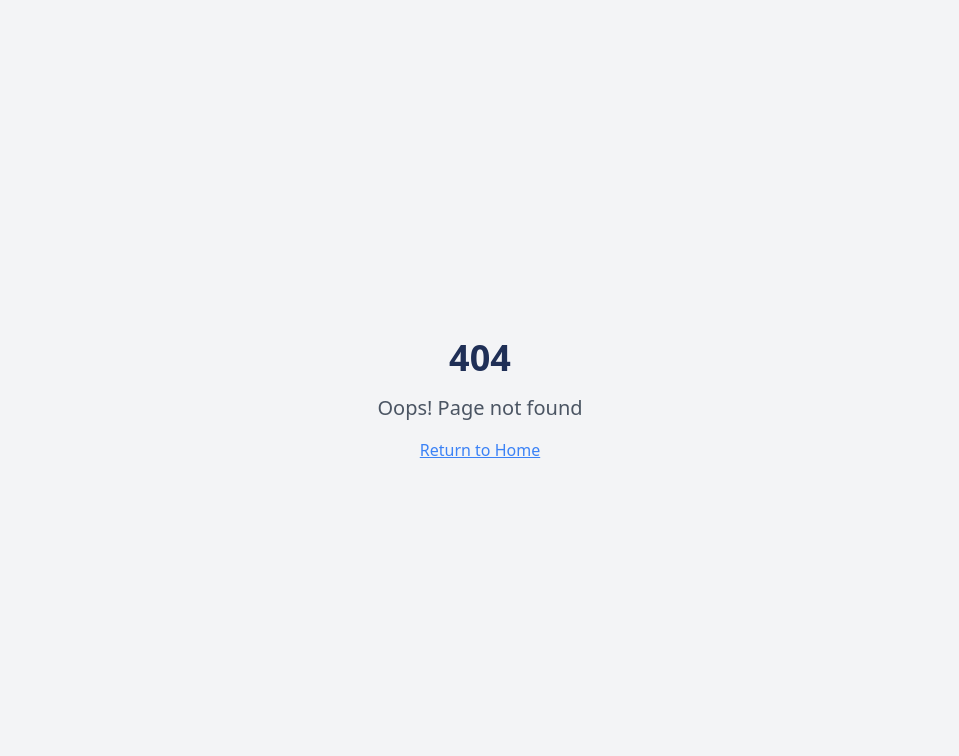
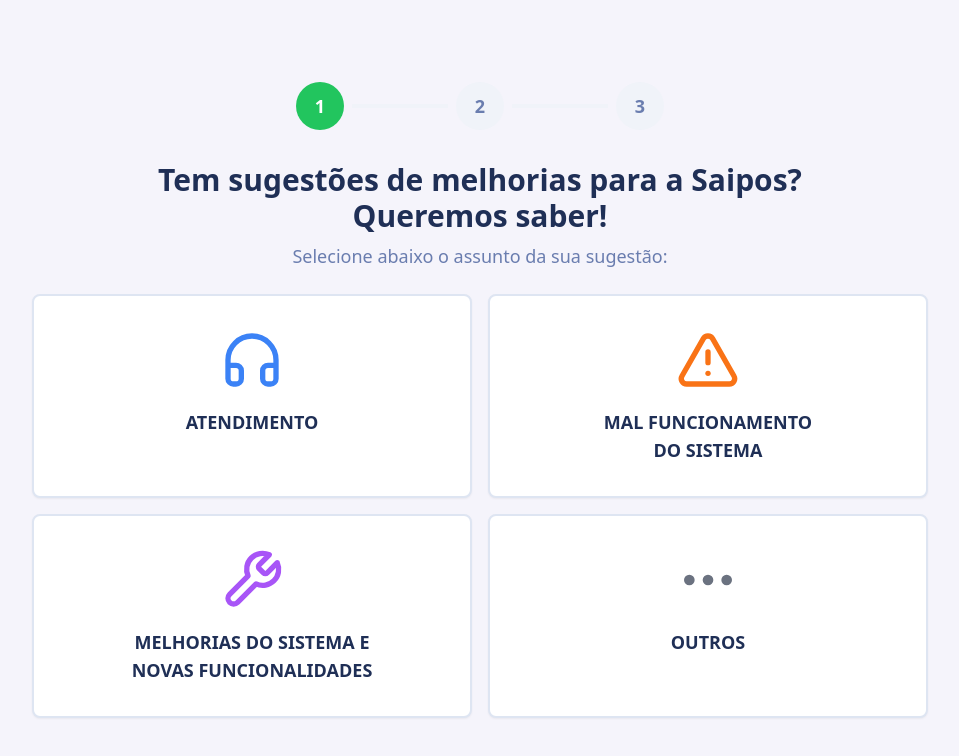
Before and after one commit to igordasaipos/caixinhadesugestoes, a React (Vite) app: page /sugestao in a window 1280 px wide. Before the commit this address had no page. Shown: the top 756 px of the page, without its empty margins (160-1119 px from the left). Built offline with nearby package versions, Linux system fonts and the light colour scheme.

Commit message:
feat: Create new route for improvement submission

```diff
--- a/src/App.tsx
+++ b/src/App.tsx
@@ -5,6 +5,7 @@ import { QueryClient, QueryClientProvider } from "@tanstack/react-query";
 import { BrowserRouter, Routes, Route } from "react-router-dom";
 import Index from "./pages/Index";
 import N8nConfig from "./pages/N8nConfig";
+import SuggestionV2 from "./pages/SuggestionV2";
 import NotFound from "./pages/NotFound";
 
 const queryClient = new QueryClient();
@@ -17,6 +18,7 @@ const App = () => (
       <BrowserRouter>
         <Routes>
           <Route path="/" element={<Index />} />
+          <Route path="/sugestao" element={<SuggestionV2 />} />
           <Route path="/config/n8n" element={<N8nConfig />} />
           {/* ADD ALL CUSTOM ROUTES ABOVE THE CATCH-ALL "*" ROUTE */}
           <Route path="*" element={<NotFound />} />
--- /dev/null
+++ b/src/pages/SuggestionV2.tsx
@@ -0,0 +1,295 @@
+import { useState } from "react";
+import { Card, CardContent } from "@/components/ui/card";
+import { Button } from "@/components/ui/button";
+import { Textarea } from "@/components/ui/textarea";
+import { Input } from "@/components/ui/input";
+import { Headphones, AlertTriangle, Wrench, MoreHorizontal, ArrowLeft, ArrowRight } from "lucide-react";
+import { supabase } from "@/integrations/supabase/client";
+import { useToast } from "@/hooks/use-toast";
+
+type Category = "atendimento" | "mal-funcionamento" | "melhorias" | "outros" | null;
+
+interface FormData {
+  category: Category;
+  suggestion: string;
+  name: string;
+  email: string;
+  phone: string;
+}
+
+const SuggestionV2 = () => {
+  const [currentStep, setCurrentStep] = useState(1);
+  const [formData, setFormData] = useState<FormData>({
+    category: null,
+    suggestion: "",
+    name: "",
+    email: "",
+    phone: "",
+  });
+  const [isSubmitting, setIsSubmitting] = useState(false);
+  const { toast } = useToast();
+
+  const categories = [
+    {
+      id: "atendimento" as const,
+      title: "ATENDIMENTO",
+      icon: Headphones,
+      color: "text-blue-500",
+    },
+    {
+      id: "mal-funcionamento" as const,
+      title: "MAL FUNCIONAMENTO\nDO SISTEMA",
+      icon: AlertTriangle,
+      color: "text-orange-500",
+    },
+    {
+      id: "melhorias" as const,
+      title: "MELHORIAS DO SISTEMA E\nNOVAS FUNCIONALIDADES",
+      icon: Wrench,
+      color: "text-purple-500",
+    },
+    {
+      id: "outros" as const,
+      title: "OUTROS",
+      icon: MoreHorizontal,
+      color: "text-gray-500",
+    },
+  ];
+
+  const handleCategorySelect = (categoryId: Category) => {
+    setFormData(prev => ({ ...prev, category: categoryId }));
+    setCurrentStep(2);
+  };
+
+  const handleSubmit = async () => {
+    setIsSubmitting(true);
+
+    try {
+      const { error } = await supabase.from("suggestions").insert({
+        suggestion: `[${formData.category}] ${formData.suggestion}`,
+        visitor_id: "v2-flow",
+        account_id: "direct-submission",
+        user_full_name: formData.name,
+        user_email: formData.email,
+        store_phone1: formData.phone,
+        contact_value: formData.email,
+        preferred_contact_method: "email",
+      });
+
+      if (error) throw error;
+
+      toast({
+        title: "Sugestão enviada!",
+        description: "Obrigado pelo seu feedback. Entraremos em contato em breve.",
+      });
+
+      // Reset form
+      setFormData({
+        category: null,
+        suggestion: "",
+        name: "",
+        email: "",
+        phone: "",
+      });
+      setCurrentStep(1);
+    } catch (error) {
+      console.error("Error submitting suggestion:", error);
+      toast({
+        title: "Erro ao enviar",
+        description: "Não foi possível enviar sua sugestão. Tente novamente.",
+        variant: "destructive",
+      });
+    } finally {
+      setIsSubmitting(false);
+    }
+  };
+
+  return (
+    <div className="min-h-screen bg-background flex items-center justify-center p-4">
+      <div className="w-full max-w-4xl">
+        {/* Step Indicator */}
+        <div className="flex items-center justify-center mb-8">
+          {[1, 2, 3].map((step, index) => (
+            <div key={step} className="flex items-center">
+              <div
+                className={`w-12 h-12 rounded-full flex items-center justify-center text-lg font-semibold transition-colors ${
+                  currentStep >= step
+                    ? "bg-green-500 text-white"
+                    : "bg-muted text-muted-foreground"
+                }`}
+              >
+                {step}
+              </div>
+              {index < 2 && (
+                <div
+                  className={`w-24 h-1 mx-2 transition-colors ${
+                    currentStep > step ? "bg-green-500" : "bg-muted"
+                  }`}
+                />
+              )}
+            </div>
+          ))}
+        </div>
+
+        {/* Step 1: Category Selection */}
+        {currentStep === 1 && (
+          <div className="space-y-6">
+            <div className="text-center space-y-2">
+              <h1 className="text-3xl font-bold">
+                Tem sugestões de melhorias para a Saipos?
+                <br />
+                Queremos saber!
+              </h1>
+              <p className="text-lg text-muted-foreground">
+                Selecione abaixo o assunto da sua sugestão:
+              </p>
+            </div>
+
+            <div className="grid grid-cols-1 md:grid-cols-2 gap-4">
+              {categories.map((category) => {
+                const Icon = category.icon;
+                return (
+                  <Card
+                    key={category.id}
+                    className="cursor-pointer hover:shadow-lg transition-shadow border-2 hover:border-primary"
+                    onClick={() => handleCategorySelect(category.id)}
+                  >
+                    <CardContent className="p-8 flex flex-col items-center text-center space-y-4">
+                      <Icon className={`w-16 h-16 ${category.color}`} />
+                      <h3 className="font-semibold text-lg whitespace-pre-line">
+                        {category.title}
+                      </h3>
+                    </CardContent>
+                  </Card>
+                );
+              })}
+            </div>
+          </div>
+        )}
+
+        {/* Step 2: Suggestion Details */}
+        {currentStep === 2 && (
+          <div className="space-y-6">
+            <div className="text-center">
+              <h2 className="text-2xl font-bold mb-2">
+                Conte-nos mais sobre sua sugestão
+              </h2>
+              <p className="text-muted-foreground">
+                Categoria selecionada: <span className="font-semibold">{formData.category}</span>
+              </p>
+            </div>
+
+            <Card>
+              <CardContent className="p-6 space-y-4">
+                <div>
+                  <label className="text-sm font-medium mb-2 block">
+                    Descreva sua sugestão
+                  </label>
+                  <Textarea
+                    placeholder="Digite aqui os detalhes da sua sugestão..."
+                    value={formData.suggestion}
+                    onChange={(e) =>
+                      setFormData((prev) => ({ ...prev, suggestion: e.target.value }))
+                    }
+                    className="min-h-[150px]"
+                  />
+                </div>
+              </CardContent>
+            </Card>
+
+            <div className="flex gap-3">
+              <Button
+                variant="outline"
+                onClick={() => setCurrentStep(1)}
+                className="w-full"
+              >
+                <ArrowLeft className="mr-2 w-4 h-4" />
+                Voltar
+              </Button>
+              <Button
+                onClick={() => setCurrentStep(3)}
+                disabled={!formData.suggestion.trim()}
+                className="w-full"
+              >
+                Continuar
+                <ArrowRight className="ml-2 w-4 h-4" />
+              </Button>
+            </div>
+          </div>
+        )}
+
+        {/* Step 3: Contact Information */}
+        {currentStep === 3 && (
+          <div className="space-y-6">
+            <div className="text-center">
+              <h2 className="text-2xl font-bold">Seus dados de contato</h2>
+              <p className="text-muted-foreground">
+                Para que possamos retornar sobre sua sugestão
+              </p>
+            </div>
+
+            <Card>
+              <CardContent className="p-6 space-y-4">
+                <div>
+                  <label className="text-sm font-medium mb-2 block">Nome completo</label>
+                  <Input
+                    placeholder="Ex: João Silva"
+                    value={formData.name}
+                    onChange={(e) =>
+                      setFormData((prev) => ({ ...prev, name: e.target.value }))
+                    }
+                  />
+                </div>
+
+                <div>
+                  <label className="text-sm font-medium mb-2 block">E-mail</label>
+                  <Input
+                    type="email"
+                    placeholder="Ex: joao@email.com"
+                    value={formData.email}
+                    onChange={(e) =>
+                      setFormData((prev) => ({ ...prev, email: e.target.value }))
+                    }
+                  />
+                </div>
+
+                <div>
+                  <label className="text-sm font-medium mb-2 block">
+                    Telefone (opcional)
+                  </label>
+                  <Input
+                    placeholder="Ex: (11) 99999-9999"
+                    value={formData.phone}
+                    onChange={(e) =>
+                      setFormData((prev) => ({ ...prev, phone: e.target.value }))
+                    }
+                  />
+                </div>
+              </CardContent>
+            </Card>
+
+            <div className="flex gap-3">
+              <Button
+                variant="outline"
+                onClick={() => setCurrentStep(2)}
+                className="w-full"
+              >
+                <ArrowLeft className="mr-2 w-4 h-4" />
+                Voltar
+              </Button>
+              <Button
+                onClick={handleSubmit}
+                disabled={!formData.name.trim() || !formData.email.trim() || isSubmitting}
+                className="w-full"
+              >
+                {isSubmitting ? "Enviando..." : "Enviar Sugestão"}
+              </Button>
+            </div>
+          </div>
+        )}
+      </div>
+    </div>
+  );
+};
+
+export default SuggestionV2;
```
